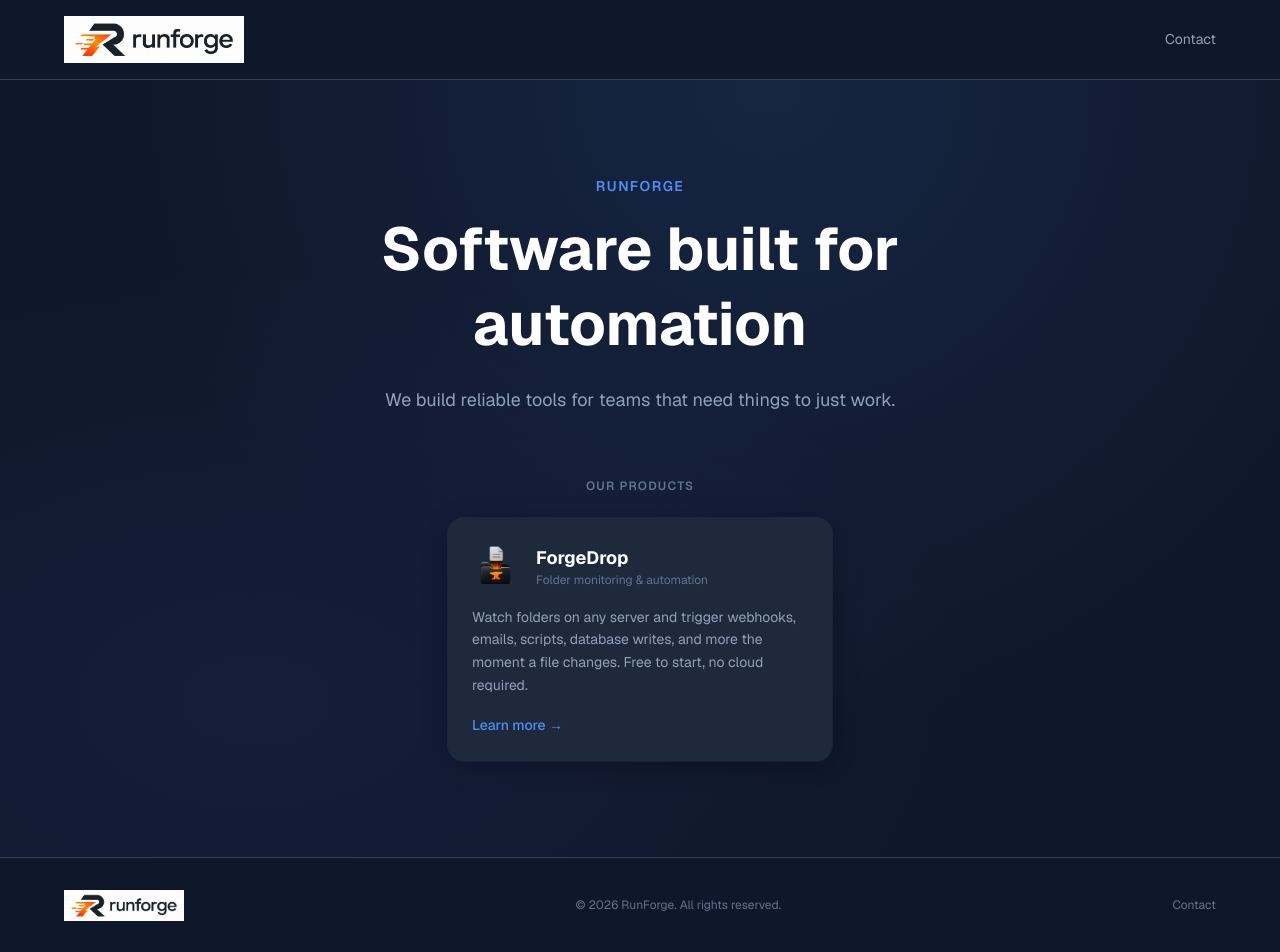
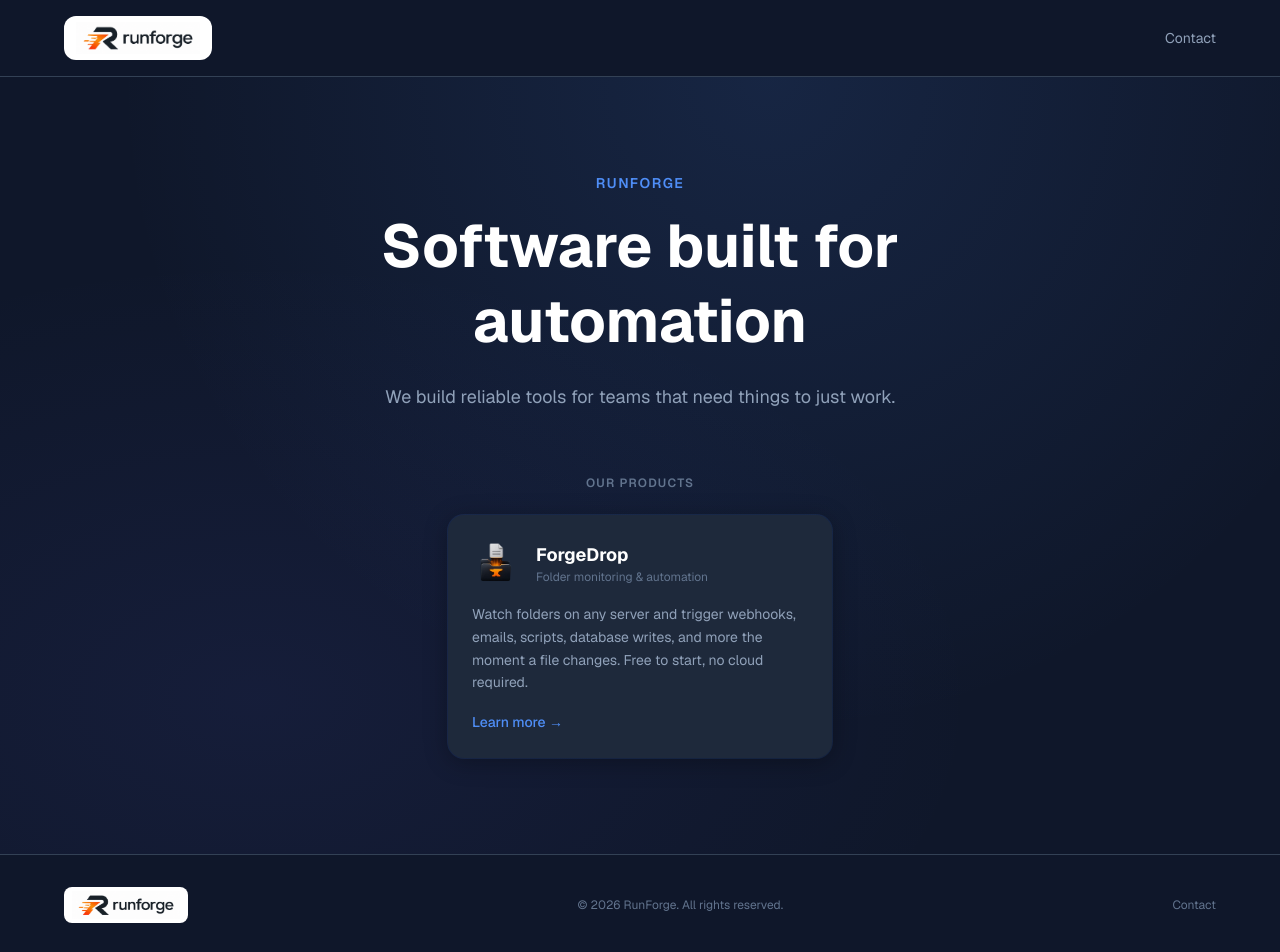
Before and after one commit to trevorjones1989/runforge-site, a Next.js app: page / in a window 1280 px wide. Shown: the top 952 px of the page. Built offline with nearby package versions, Linux system fonts and the light colour scheme.

Commit message:
Fix nav logo heights and wrap RunForge logo in white pill

```diff
--- a/app/page.tsx
+++ b/app/page.tsx
@@ -7,7 +7,9 @@
       {/* Nav */}
       <nav className="border-b px-6 py-4" style={{ borderColor: "var(--border)" }}>
         <div className="max-w-6xl mx-auto flex items-center justify-between">
-          <Image src="/runforge_logo.png" alt="RunForge" width={180} height={48} className="object-contain" priority />
+          <div className="bg-white rounded-xl px-3 py-1.5">
+            <Image src="/runforge_logo.png" alt="RunForge" width={160} height={32} className="object-contain" style={{ height: '32px', width: 'auto' }} priority />
+          </div>
           <a
             href="mailto:support@runforge.ca"
             className="text-sm text-slate-400 hover:text-white transition-colors"
@@ -71,7 +73,9 @@
       {/* Footer */}
       <footer className="border-t px-6 py-8" style={{ borderColor: "var(--border)" }}>
         <div className="max-w-6xl mx-auto flex flex-col sm:flex-row items-center justify-between gap-4">
-          <Image src="/runforge_logo.png" alt="RunForge" width={120} height={36} className="object-contain" />
+          <div className="bg-white rounded-lg px-2 py-1">
+            <Image src="/runforge_logo.png" alt="RunForge" width={100} height={28} className="object-contain" style={{ height: '28px', width: 'auto' }} />
+          </div>
           <p className="text-xs text-slate-500">© {new Date().getFullYear()} RunForge. All rights reserved.</p>
           <div className="flex gap-4 text-xs text-slate-500">
             <a href="mailto:support@runforge.ca" className="hover:text-slate-300 transition-colors">Contact</a>
```
